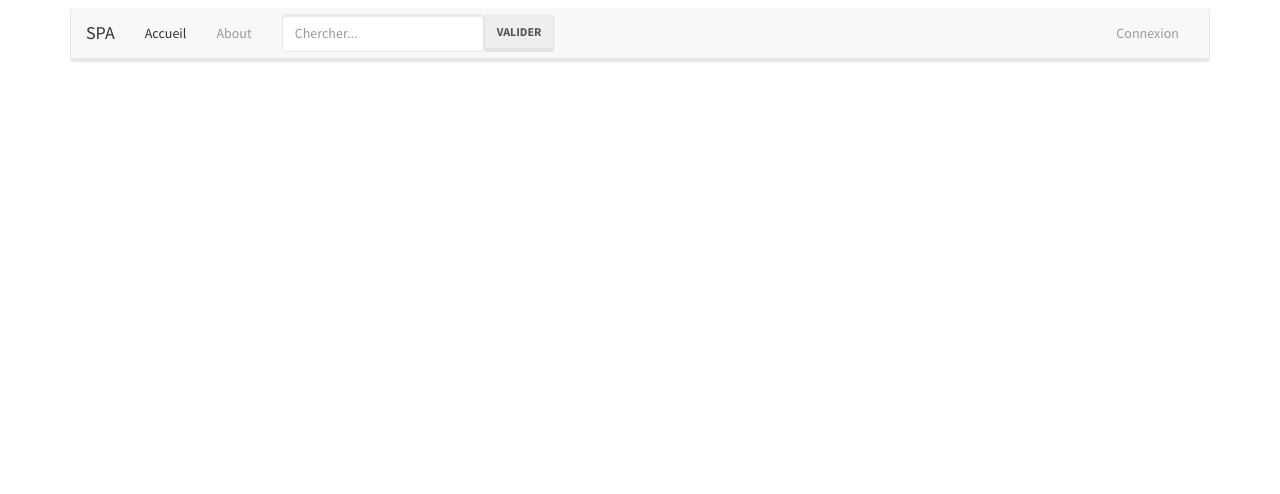
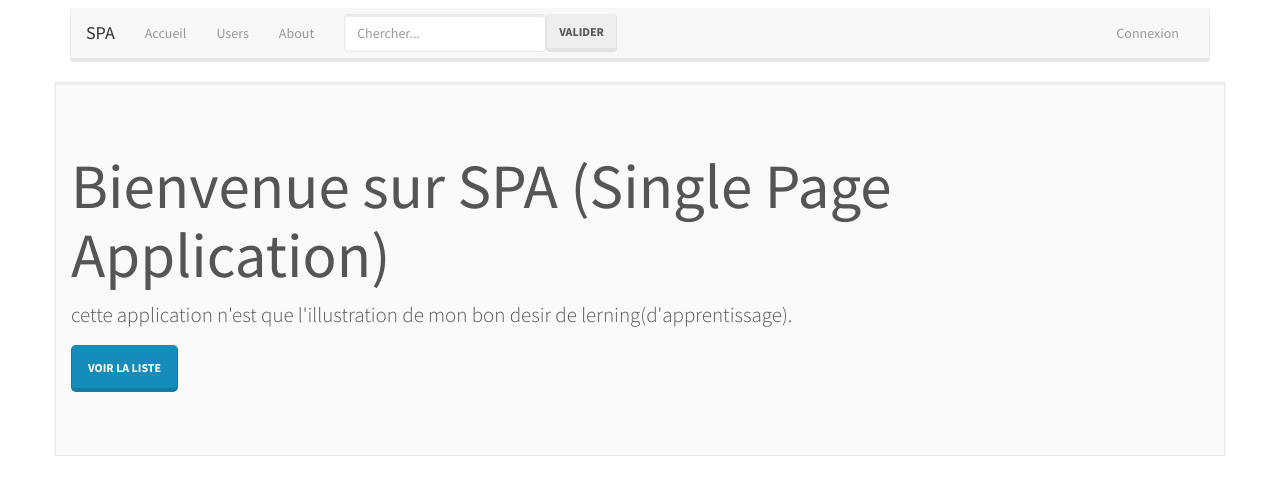
Before and after one commit to juniorbrindou/SPA, an Angular app in the folder angular/: page / in a window 1280 px wide. Shown: the top 494 px of the page. Built offline with nearby package versions, Linux system fonts and the light colour scheme.

Commit message:
ajout de composant accueil

```diff
--- /dev/null
+++ b/angular/src/app/Components/accueil/accueil.component.html
@@ -0,0 +1,5 @@
+<div class="jumbotron col-md-12">
+    <h1>Bienvenue sur SPA (Single Page Application)</h1>
+    <p>cette application n'est que l'illustration de mon bon desir de lerning(d'apprentissage).<p>
+    <p><a class="btn btn-primary btn-lg" routerLink="utilisateurs">Voir la liste</a></p>
+</div>
--- /dev/null
+++ b/angular/src/app/Components/accueil/accueil.component.ts
@@ -0,0 +1,15 @@
+import { Component, OnInit } from '@angular/core';
+
+@Component({
+  selector: 'app-accueil',
+  templateUrl: './accueil.component.html',
+  styleUrls: ['../../app.component.css']
+})
+export class AccueilComponent implements OnInit {
+
+  constructor() { }
+
+  ngOnInit(): void {
+  }
+
+}
--- a/angular/src/app/Components/menu/menu.component.html
+++ b/angular/src/app/Components/menu/menu.component.html
@@ -7,13 +7,14 @@
           <span class="icon-bar"></span>
           <span class="icon-bar"></span>
         </button>
-        <a class="navbar-brand" href="#">SPA</a>
+        <a class="navbar-brand" routerLink="">SPA</a>
       </div>
 
       <div class="collapse navbar-collapse" id="bs-example-navbar-collapse-1">
         <ul class="nav navbar-nav">
-          <li class="active"><a href="#">Accueil<span class="sr-only">(current)</span></a></li>
-          <li><a href="#">About</a></li>
+          <li> <a routerLink="/">Accueil</a></li>
+          <li routerLinkActive="active"><a routerLink="utilisateurs">Users</a></li>
+          <li routerLinkActive="active"><a href="#">About</a></li>
         </ul>
         <form class="navbar-form navbar-left" role="search">
           <div class="form-group">
--- a/angular/src/app/app.module.ts
+++ b/angular/src/app/app.module.ts
@@ -6,10 +6,12 @@ import { AppComponent } from './app.component';
 import { HttpClientModule } from '@angular/common/http';
 import { MenuComponent } from './Components/menu/menu.component';
 import { UtilisateursComponent } from './Components/utilisateurs/utilisateurs.component';
+import { AccueilComponent } from './Components/accueil/accueil.component';
 
 
 const appRoutes: Routes = [
   {path: 'utilisateurs', component:UtilisateursComponent},
+  {path: '', component:AccueilComponent},
 ];
 
 
@@ -18,6 +20,7 @@ const appRoutes: Routes = [
     AppComponent,
     MenuComponent,
     UtilisateursComponent,
+    AccueilComponent,
   ],
   imports: [
     BrowserModule,
```
Also changed, not shown: angular/src/app/Components/accueil/accueil.component.css (added), 1 other file (tests, documents, lock files or other folders).
